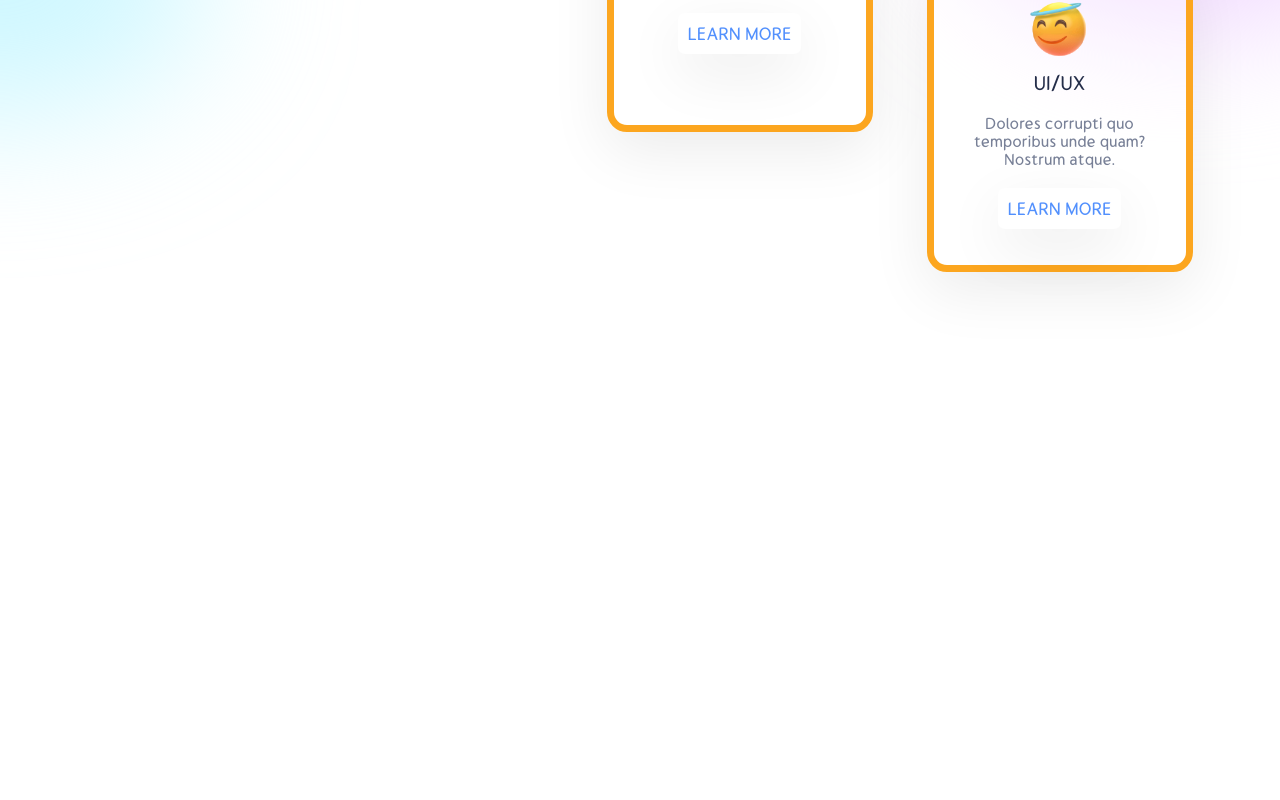
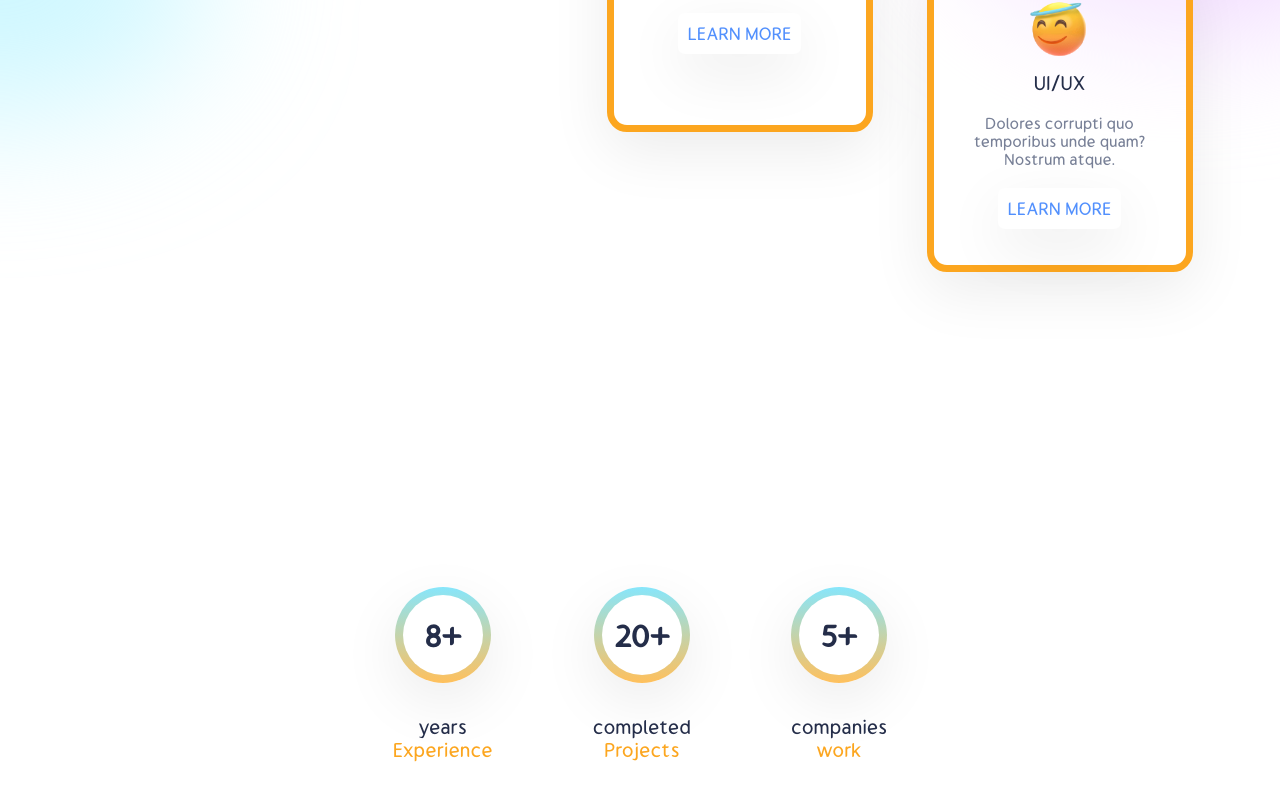
Before and after one commit to jorgetejeda/portfolio-template, a React (Create React App) app: page / in a window 1280 px wide. Shown: the part 1428-2228 px from the top of the page. Before the commit the page ends 1996 px from the top, so only its background shows below. Built offline with nearby package versions, Linux system fonts and the light colour scheme.

Commit message:
Create Experience component

```diff
--- a/src/App.js
+++ b/src/App.js
@@ -1,4 +1,5 @@
 import './App.css'
+import Experience from './components/Experience/Experience'
 import Intro from './components/Intro/Intro'
 import Navbar from './components/Navbar/Navbar'
 import Services from './components/Services/Services'
@@ -9,6 +10,7 @@
       <Navbar />
       <Intro />
       <Services />
+      <Experience />
     </div>
   )
 }
--- /dev/null
+++ b/src/components/Experience/Experience.css
@@ -0,0 +1,45 @@
+.Experience {
+  display: flex;
+  align-items: center;
+  justify-content: center;
+  gap: 5rem;
+  height: 30vh;
+  margin-bottom: 8rem;
+}
+
+.achivement {
+  display: flex;
+  flex-direction: column;
+  align-items: center;
+}
+
+.circle {
+  width: 4rem;
+  height: 4rem;
+  background: white;
+  border-radius: 100%;
+  position: relative;
+  display: flex;
+  justify-content: center;
+  align-items: center;
+  font-size: 1.5rem;
+  font-weight: bold;
+  margin-bottom: 2rem;
+}
+
+.circle::before {
+  border-radius: 100%;
+  content: '';
+  background-image: linear-gradient(to bottom, #87e6fb 0%, #ffc05c 100%);
+  top: -8px;
+  bottom: -8px;
+  left: -8px;
+  right: -8px;
+  position: absolute;
+  z-index: -1;
+  box-shadow: var(--boxShadow);
+}
+
+.achivement span:nth-of-type(2) {
+  color: var(--orange)
+}
--- /dev/null
+++ b/src/components/Experience/Experience.jsx
@@ -0,0 +1,25 @@
+import React from 'react'
+import './Experience.css'
+const Experience = () => {
+  return (
+    <div className="Experience">
+      <div className="achivement">
+        <div className="circle">8+</div>
+        <span>years</span>
+        <span>Experience</span>
+      </div>
+      <div className="achivement">
+        <div className="circle">20+</div>
+        <span>completed</span>
+        <span>Projects</span>
+      </div>
+      <div className="achivement">
+        <div className="circle">5+</div>
+        <span>companies</span>
+        <span>work</span>
+      </div>
+    </div>
+  )
+}
+
+export default Experience
```
